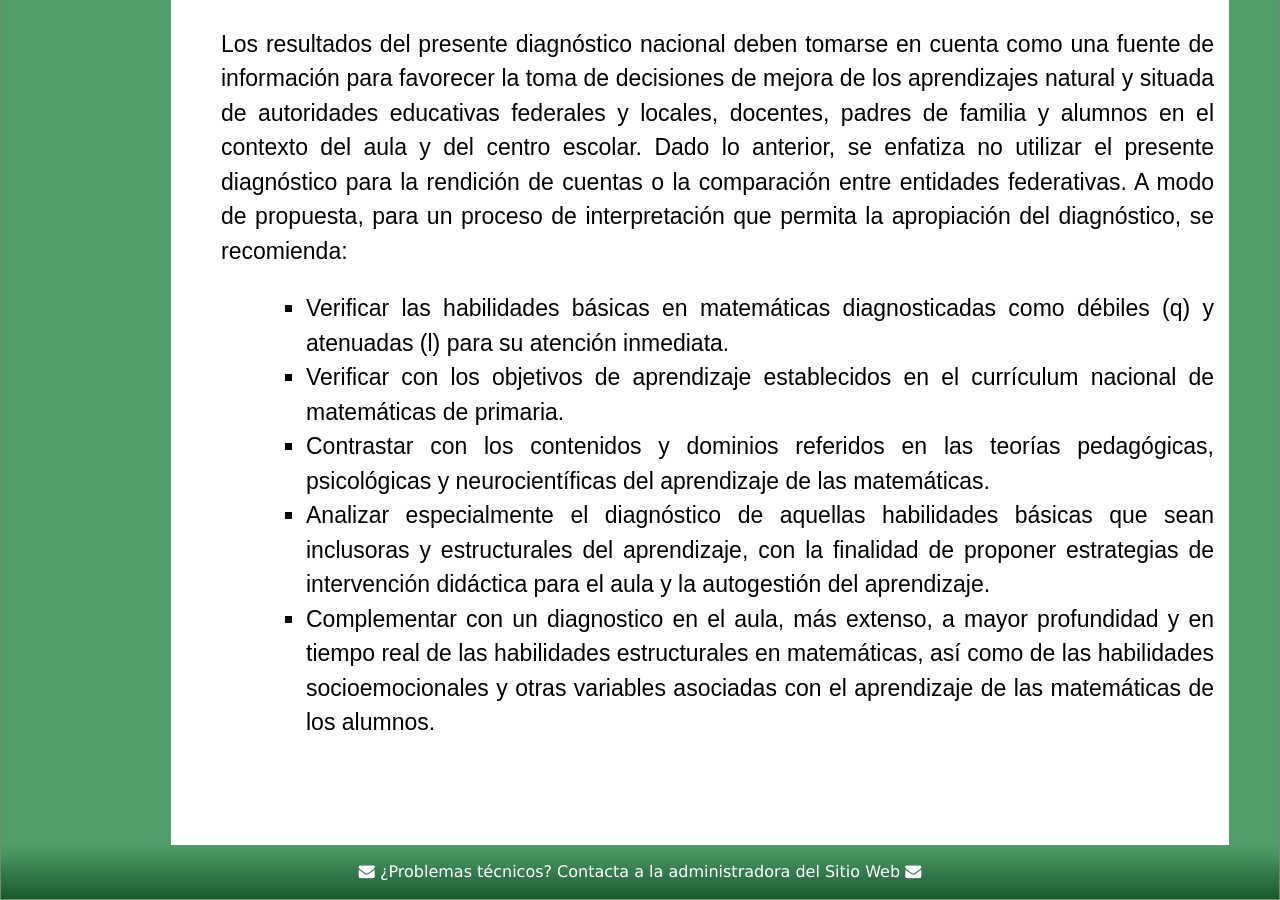
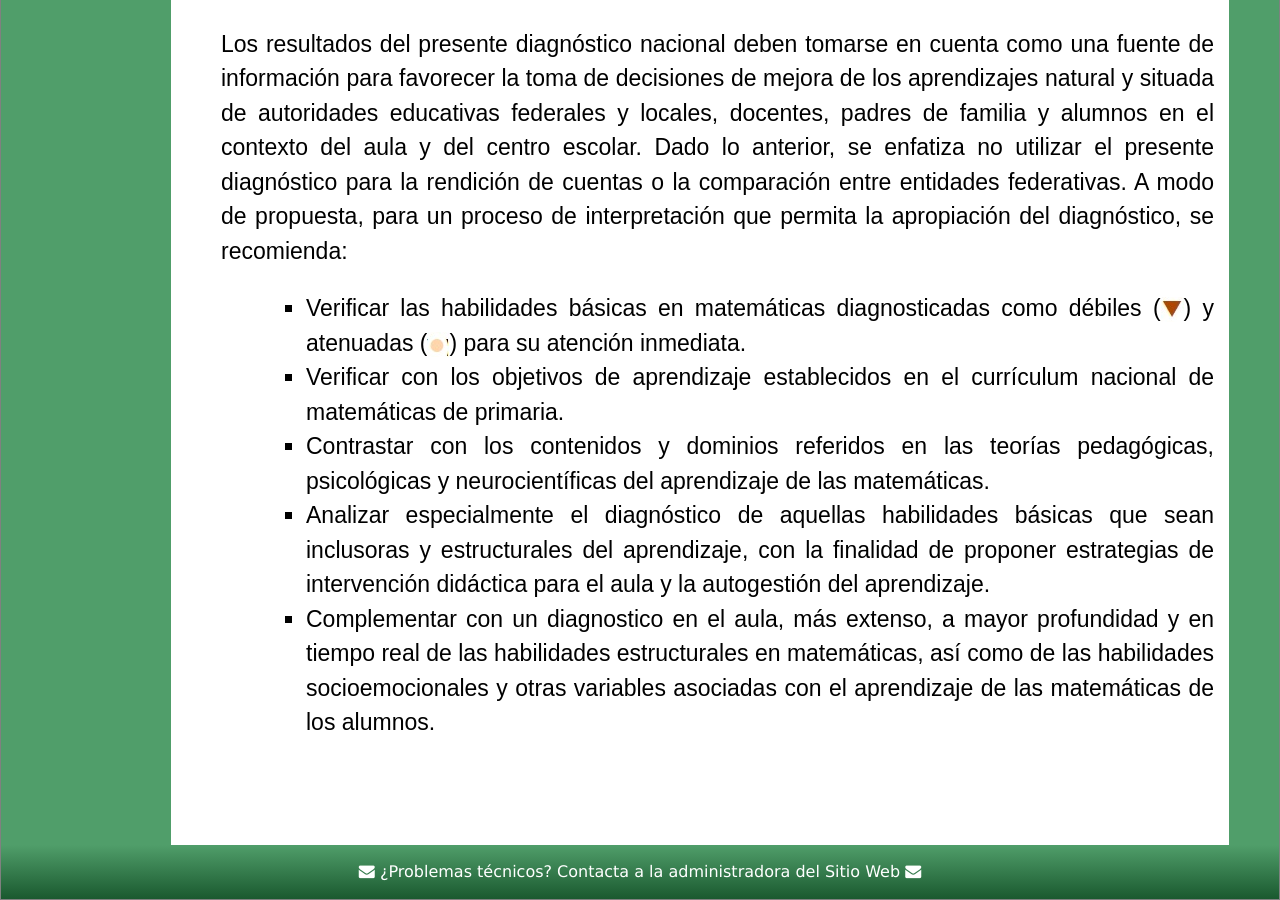
Before and after one commit to rimedie/rimedie.github.io, a Jekyll site: the page built from 1_InfogDetalles.html, in a window 1280 px wide and 900 px high, scrolled down 5316 px. Built offline with Jekyll 4.4.1, drawn with Linux system fonts in a browser that asks for light colours.

Commit message:
Update 1_InfogDetalles.html

```diff
--- a/1_InfogDetalles.html
+++ b/1_InfogDetalles.html
@@ -97,7 +97,7 @@ title: Diagnóstico Nacional PLANEA-ELSEN 2015
  <p>Los resultados del presente diagnóstico nacional deben tomarse en cuenta como una fuente de información para favorecer la toma de decisiones de mejora de los aprendizajes natural y situada de autoridades educativas federales y locales, docentes, padres de familia y alumnos en el contexto del aula y del centro escolar. Dado lo anterior, se enfatiza no utilizar el presente diagnóstico para la rendición de cuentas o la comparación entre entidades federativas. A modo de propuesta, para un proceso de interpretación que permita la apropiación del diagnóstico, se recomienda:</p>
 
  	<ul style="  font-size: 23px; font-family: sans-serif; margin-left: 80px; text-align: justify">
-<li> Verificar las habilidades básicas en matemáticas diagnosticadas como débiles (q) y atenuadas (l) para su atención inmediata.</li>
+<li> Verificar las habilidades básicas en matemáticas diagnosticadas como débiles (<img class="displayed" src="/images_gral/Debil.jpg" />) y atenuadas (<img class="displayed" src="/images_gral/Atenuado.jpg" />) para su atención inmediata.</li>
 <li> Verificar con los objetivos de aprendizaje establecidos en el currículum nacional de matemáticas de primaria.</li>
 <li> Contrastar con los contenidos y dominios referidos en las teorías pedagógicas, psicológicas y neurocientíficas del aprendizaje de las matemáticas.</li>
 <li> Analizar especialmente el diagnóstico de aquellas habilidades básicas que sean inclusoras y estructurales del aprendizaje, con la finalidad de proponer estrategias de intervención didáctica para el aula y la autogestión del aprendizaje.</li>
```
